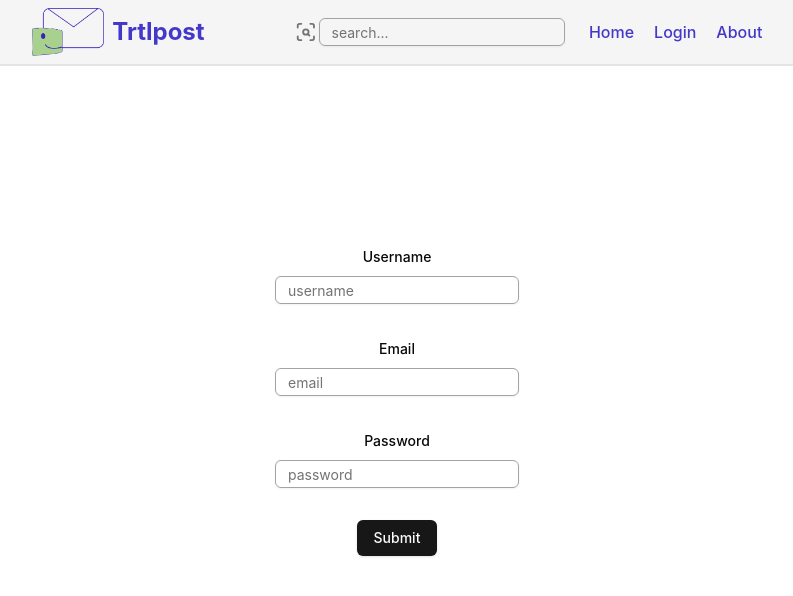
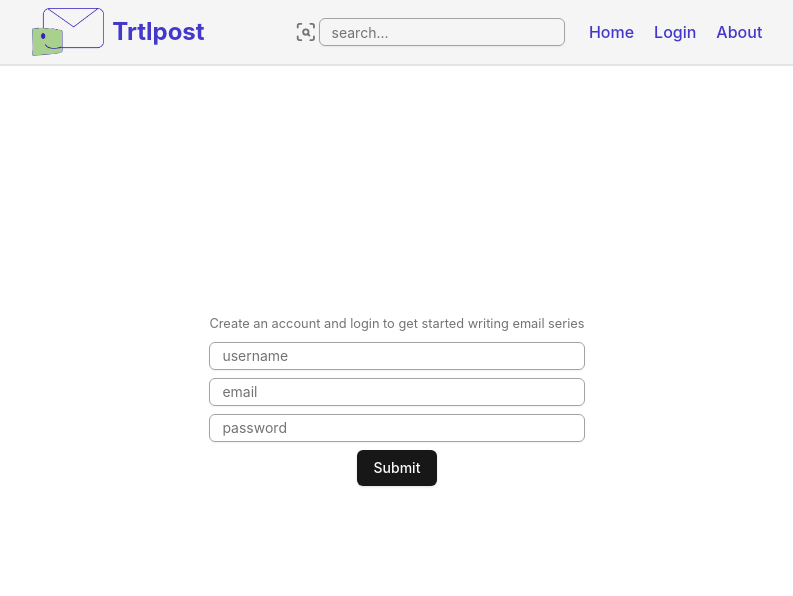
Before and after one commit to jackmuva/trtlpost-frontend, a React (Vite) app: page /login in a window 1280 px wide. Shown: the top 596 px of the page, without its empty margins (243-1036 px from the left). Built offline with nearby package versions, Linux system fonts and the light colour scheme.

Commit message:
just using form fields; need to create a signup/login form switch

```diff
--- a/src/pages/Login/index.tsx
+++ b/src/pages/Login/index.tsx
@@ -7,7 +7,6 @@ import {
     FormDescription,
     FormField,
     FormItem,
-    FormLabel,
     FormMessage,
 } from "@/components/ui/Form/form"
 import {Input} from "@/components/ui/Input/input.tsx";
@@ -44,13 +43,15 @@ export function LoginPage() {
 
     return (
         <Form {...form}>
-            <form onSubmit={form.handleSubmit(onSubmit)} className="space-y-8">
+            <form onSubmit={form.handleSubmit(onSubmit)} className="space-y-2">
+                <FormDescription>
+                    Create an account and login to get started writing email series
+                </FormDescription>
                 <FormField
                     control={form.control}
                     name="username"
                     render={({ field }) => (
                         <FormItem>
-                            <FormLabel>Username</FormLabel>
                             <FormControl>
                                 <Input placeholder="username" {...field} />
                             </FormControl>
@@ -63,7 +64,6 @@ export function LoginPage() {
                     name="email"
                     render={({ field }) => (
                         <FormItem>
-                            <FormLabel>Email</FormLabel>
                             <FormControl>
                                 <Input placeholder="email" {...field} />
                             </FormControl>
@@ -76,7 +76,6 @@ export function LoginPage() {
                     name="password"
                     render={({ field }) => (
                         <FormItem>
-                            <FormLabel>Password</FormLabel>
                             <FormControl>
                                 <Input placeholder="password" {...field} />
                             </FormControl>
```
